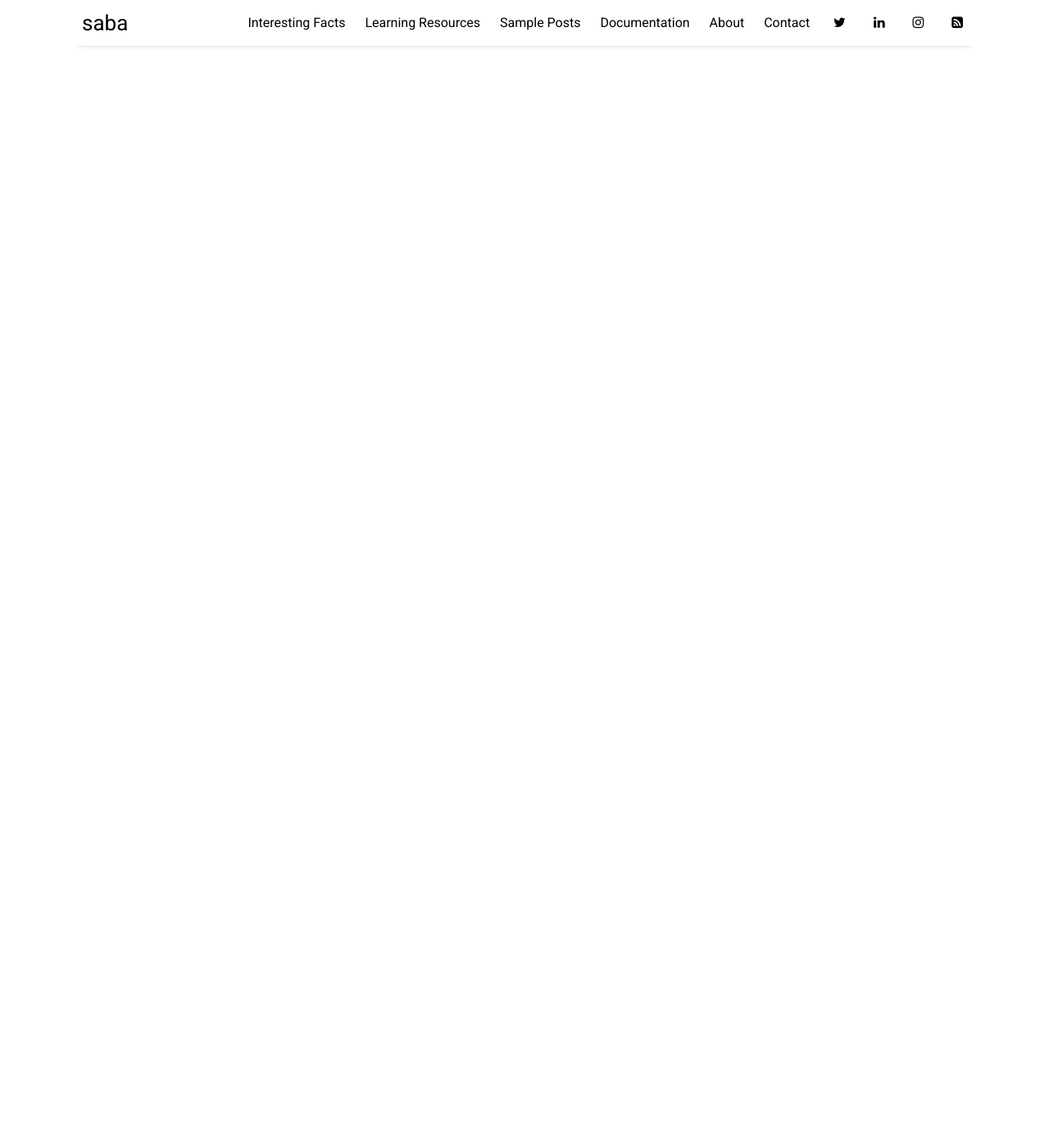
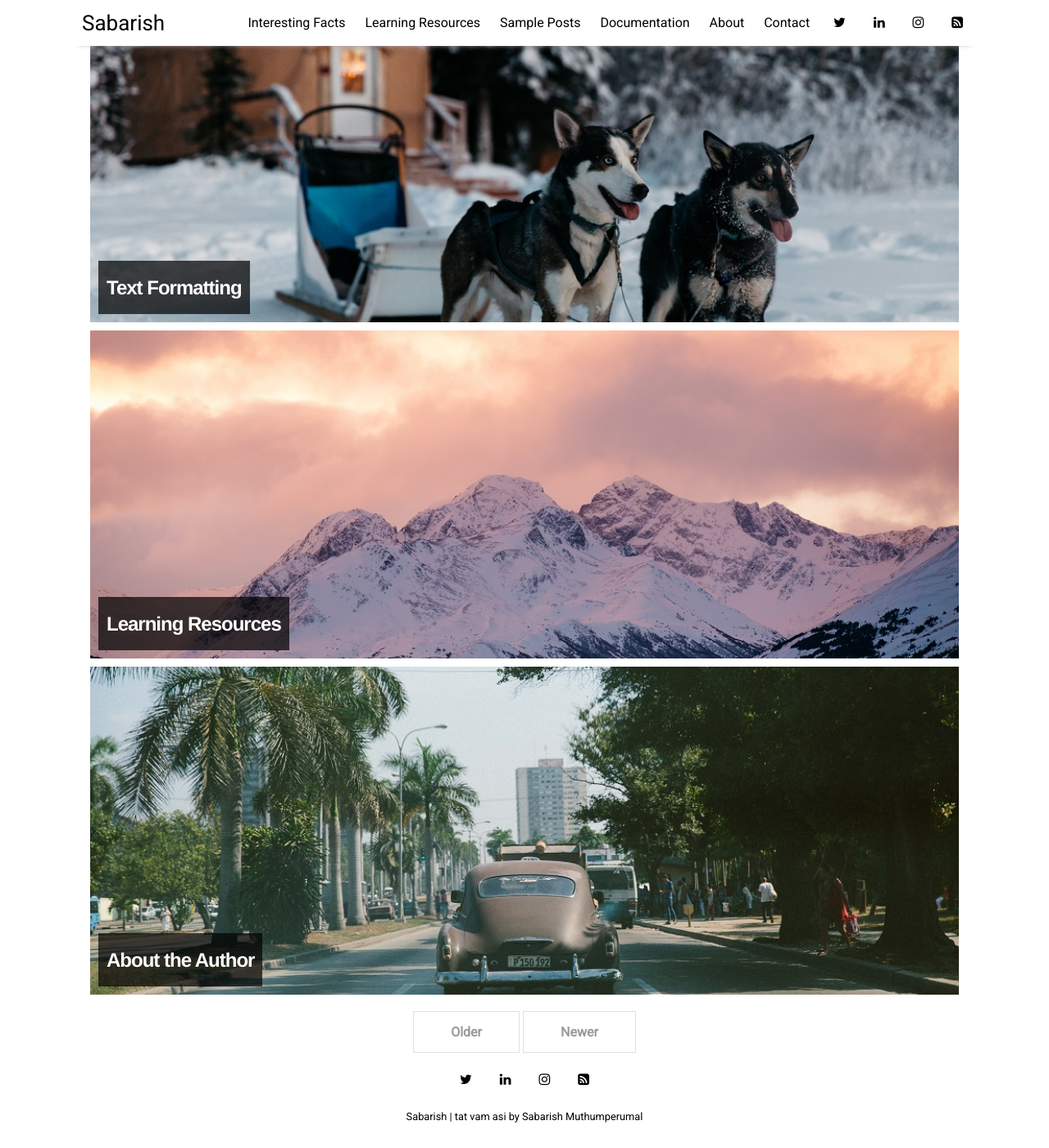
Before and after one commit to sabarishtm/saba, a Jekyll site: the page built from index.html, in a window 1280 px wide and 1400 px high, scrolled down 898 px. Shown: the whole window at 82% size. Built offline with Jekyll 4.4.1, drawn with Linux system fonts in a browser that asks for light colours; nearby versions of some CDN libraries; the list of posts is cut into pages by our own code; some of the changed text lies outside the part shown.

Commit message:
Update _config.yml

```diff
--- a/_config.yml
+++ b/_config.yml
@@ -1 +1,20 @@
+# Site Build Settings
 theme: minima
+
+# jekyll-paginate configuration
+paginate:            5
+
+# Build settings
+markdown:            kramdown
+highlighter:         rouge
+permalink:           /:title
+plugins:             [jekyll-paginate, jekyll-sitemap, jekyll-feed, jekyll-seo-tag]
+
+# Customise atom feed settings (this is where Jekyll-Feed gets configuration information)
+title:		           "Sabarish"
+description:	       "tat vam asi"
+author:              "Sabarish Muthumperumal"
+
+# RSS 2.0 can be used instead of Atom by uncommenting following two lines
+#feed:
+#  path: rss-feed.xml
```
